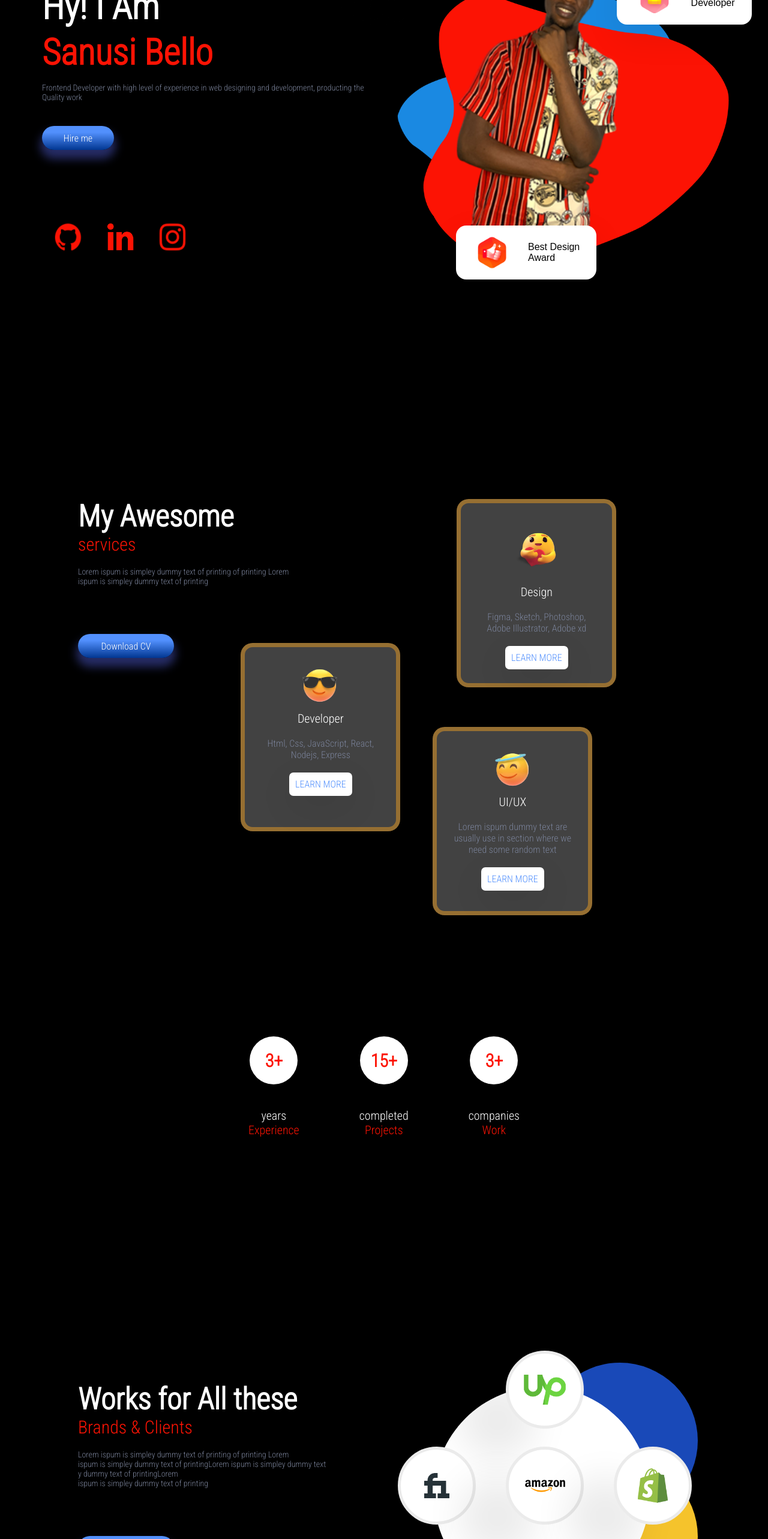
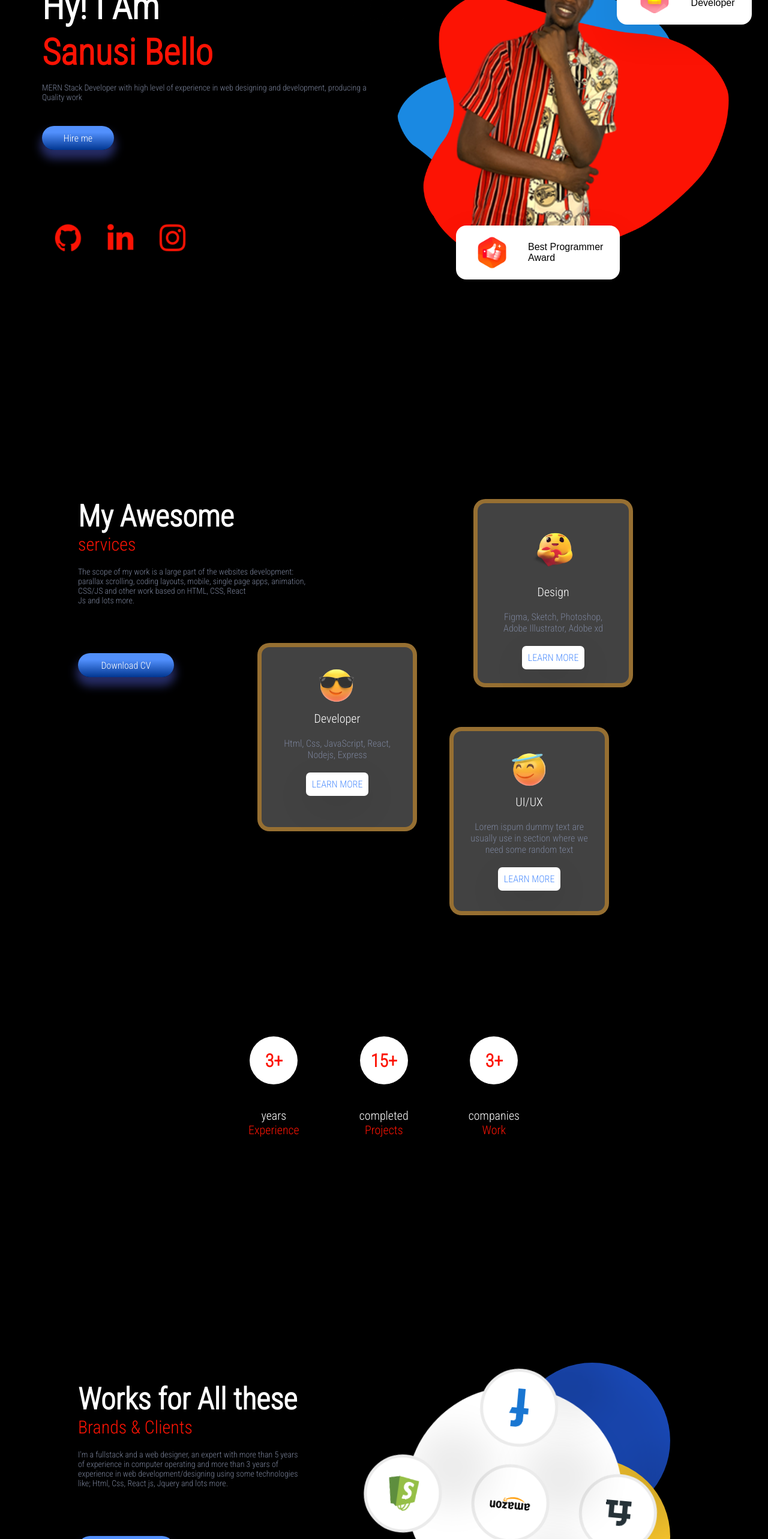
Before and after one commit to TunarshBee/My-Portfolio-site, a React (Create React App) app: page / in a window 1280 px wide. Shown: the part 234-2800 px from the top of the page at 60% size. Built offline with nearby package versions, Linux system fonts and the light colour scheme.

Commit message:
added social medial links

```diff
--- a/src/components/Footer/Footer.jsx
+++ b/src/components/Footer/Footer.jsx
@@ -6,7 +6,7 @@ import Facebook from "@iconscout/react-unicons/icons/uil-facebook";
 import Gitub from "@iconscout/react-unicons/icons/uil-github";
 
 const Footer = () => {
-  let date =  new Date().getFullYear()
+  let date = new Date().getFullYear();
   return (
     <div className="footer">
       <img src={Wave} alt="" style={{ width: "100%" }} />
@@ -18,11 +18,17 @@ const Footer = () => {
           <span>rafiubello4real@gmail.com</span>
         </a>
         <div className="f-icons">
-          <Insta color="white" size={"3rem"} />
-          <Facebook color="white" size={"3rem"} />
-          <Gitub color="white" size={"3rem"} />
+          <a href="https://www.instagram.com/rafiubello1/?hl=en">
+            <Insta color="white" size={"3rem"} />
+          </a>
+          <a href="https://web.facebook.com/sanusi.bello.7509/">
+            <Facebook color="white" size={"3rem"} />
+          </a>
+          <a href="https://www.github.com/TunarshBee">
+            <Gitub color="white" size={"3rem"} />
+          </a>
         </div>
-        <span>Copyright &copy; {date} Sanusi  </span>
+        <span>Copyright &copy; {date} Sanusi </span>
       </div>
     </div>
   );
--- a/src/components/Intro/Intro.jsx
+++ b/src/components/Intro/Intro.jsx
@@ -30,8 +30,8 @@ const Intro = () => {
           <span style={{ color: darkMode ? "white" : "" }}>Hy! I Am</span>
           <span>Sanusi Bello</span>
           <span>
-            Frontend Developer with high level of experience in web designing
-            and development, producting the Quality work
+            MERN Stack Developer with high level of experience in web designing
+            and development, producing a Quality work
           </span>
         </div>
         <Link to="contact" smooth={true} spy={true}>
@@ -39,9 +39,15 @@ const Intro = () => {
         </Link>
         {/* social icons */}
         <div className="i-icons">
-          <img src={Github} alt="" />
-          <img src={LinkedIn} alt="" />
-          <img src={Instagram} alt="" />
+          <a href="https://github.com/TunarshBee/">
+            <img src={Github} alt="" />
+          </a>
+          <a href="https://www.linkedin.com/in/bello-olaniyan-42626b1b6/">
+            <img src={LinkedIn} alt="" />
+          </a>
+          <a href="https://www.instagram.com/rafiubello1/?hl=en">
+            <img src={Instagram} alt="" />
+          </a>
         </div>
       </div>
       {/* right image side */}
@@ -75,7 +81,7 @@ const Intro = () => {
           className="floating-div"
         >
           {/* floatinDiv mein change hy dark mode ka */}
-          <FloatinDiv img={thumbup} text1="Best Design" text2="Award" />
+          <FloatinDiv img={thumbup} text1="Best Programmer" text2="Award" />
         </motion.div>
 
         <div className="blur" style={{ background: "rgb(238 210 255)" }}></div>
--- a/src/components/Services/Services.jsx
+++ b/src/components/Services/Services.jsx
@@ -6,7 +6,7 @@ import Glasses from "../../img/glasses.png";
 import Humble from "../../img/humble.png";
 import { themeContext } from "../../Context";
 import { motion } from "framer-motion";
-import Resume from './resume.pdf';
+import Resume from "./resume.pdf";
 
 const Services = () => {
   // context
@@ -26,11 +26,12 @@ const Services = () => {
         {/* dark mode */}
         <span style={{ color: darkMode ? "white" : "" }}>My Awesome</span>
         <span>services</span>
-        <spane>
-          Lorem ispum is simpley dummy text of printing of printing Lorem
-          <br />
-          ispum is simpley dummy text of printing
-        </spane>
+        <span>
+          The scope of my work is a large part of the websites development:<br/>
+          parallax scrolling, coding layouts, mobile, single page apps, animation,<br/>
+           CSS/JS and other work based on HTML, CSS, React <br/>
+          Js and lots more.
+        </span>
         <a href={Resume} download>
           <button className="button s-button">Download CV</button>
         </a>
--- a/src/components/Testimonials/Testimonial.jsx
+++ b/src/components/Testimonials/Testimonial.jsx
@@ -15,22 +15,22 @@ const Testimonial = () => {
     {
       img: profilePic1,
       review:
-        "Lorem ipsum dolor, sit amet consectetur adipisicing elit. Ex officiis molestiae quod tempora laudantium, cumque error a nisi placeat quae exercitationem, maiores reiciendis! Eaque dicta minima, iure maiores dolorum sed.",
+        "popular personalised website for my business. I have used it for a number of years and it has been a great success.",
     },
     {
       img: profilePic2,
       review:
-        "Lorem ipsum dolor, sit amet consectetur adipisicing elit. Ex officiis molestiae quod tempora laudantium, cumque error a nisi placeat quae exercitationem, maiores reiciendis! Eaque dicta minima, iure maiores dolorum sed.",
+        "their digital marketing paw print stamps @ and generate real. Order yours now and get 10% off! Offer endspopular personalised their digital marketing",
     },
     {
       img: profilePic3,
       review:
-        "Lorem ipsum dolor, sit amet consectetur adipisicing elit. Ex officiis molestiae quod tempora laudantium, cumque error a nisi placeat quae exercitationem, maiores reiciendis! Eaque dicta minima, iure maiores dolorum sed.",
+        "to focus my fashion business. career on veganism, accepting the entire lifestyle and all its benefits.",
     },
     {
       img: profilePic4,
       review:
-        "Lorem ipsum dolor, sit amet consectetur adipisicing elit. Ex officiis molestiae quod tempora laudantium, cumque error a nisi placeat quae exercitationem, maiores reiciendis! Eaque dicta minima, iure maiores dolorum sed.",
+        "After seeing the results Love this beautiful for any organisation through eating, I decided testimonial about our looking to outsource.",
     },
   ];
 
--- a/src/components/Works/Works.jsx
+++ b/src/components/Works/Works.jsx
@@ -7,7 +7,7 @@ import Shopify from "../../img/Shopify.png";
 import Facebook from "../../img/Facebook.png";
 import { themeContext } from "../../Context";
 import { motion } from "framer-motion";
-import {Link} from 'react-scroll'
+import { Link } from "react-scroll";
 const Works = () => {
   // context
   const theme = useContext(themeContext);
@@ -24,16 +24,12 @@ const Works = () => {
             Works for All these
           </span>
           <span>Brands & Clients</span>
-          <spane>
-            Lorem ispum is simpley dummy text of printing of printing Lorem
-            <br />
-            ispum is simpley dummy text of printingLorem ispum is simpley dummy
-            text
-            <br />
-            y dummy text of printingLorem
-            <br />
-            ispum is simpley dummy text of printing
-          </spane>
+          <span>
+            I'm a fullstack and a web designer, an expert with more than 5 years <br />
+            of experience in computer operating and more than 3 years of<br />
+            experience in web development/designing using some technologies<br />
+            like; Html, Css, React js, Jquery and lots more.
+          </span>
           <Link to="contact" smooth={true} spy={true}>
             <button className="button s-button">Hire Me</button>
           </Link>
@@ -47,10 +43,10 @@ const Works = () => {
       </div>
       <div className="w-right">
         <motion.div
-          initial={{ rotate: 45 }}
+          initial={{ rotate: 360 }}
           whileInView={{ rotate: 0 }}
           viewport={{ margin: "-40px" }}
-          transition={{ duration: 3.5, type: "spring" }}
+          transition={{ duration: 20, type: "spring", stiffness: 1 }}
           className="w-mainCircle"
         >
           <div className="w-secCircle">
```
